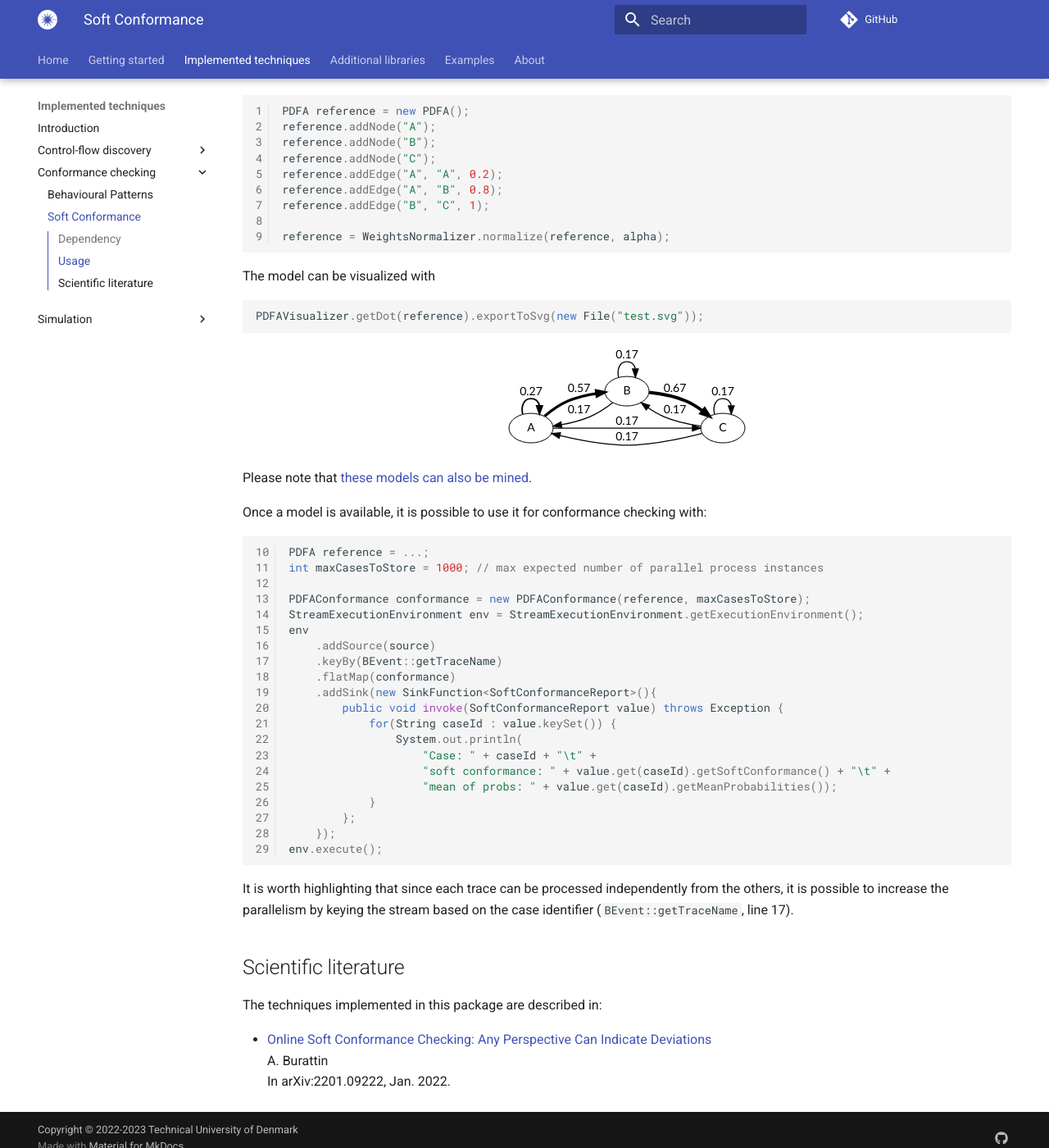
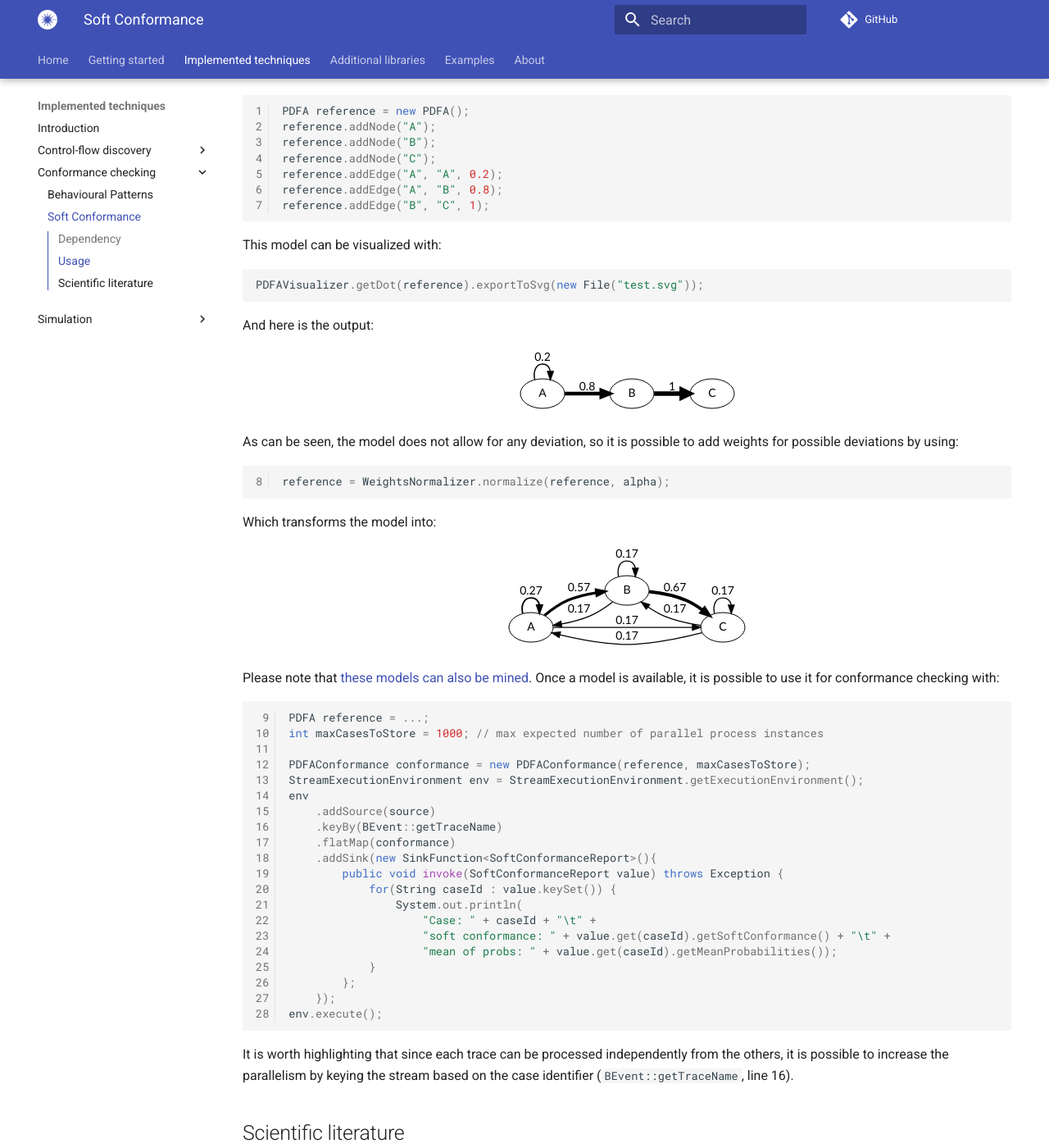
Before and after one commit to beamline/docs, an MkDocs documentation site: the page built from docs/implemented-techniques/conformance-soft.md, in a window 1280 px wide and 1400 px high, scrolled down 615 px. Shown: the whole window at 82% size. Built offline with MkDocs 1.6.1 and Material for MkDocs 9.7.7, drawn with Linux system fonts in a browser that asks for light colours; comment, search, counter and statistics services are not loaded.

Commit message:
Improved documentation on conformance

````diff
--- a/docs/implemented-techniques/conformance-soft.md
+++ b/docs/implemented-techniques/conformance-soft.md
@@ -15,6 +15,7 @@ See the [introduction page](index.md) for further instructions.
 
 ## Usage
 
+
 This conformance approach uses a descriptive model (i.e., a pattern of the observed behavior over a certain amount of time) which is not necessarily referring to the control-flow (e.g., it can be based on the social network of handover of work). To create such a model you need to specify the states and the probability of transitioning. Additionally, it is necessary to specify the likelihood of a random walk (i.e., the parameter &alpha;):
 
 ```java linenums="1"
@@ -25,16 +26,61 @@ reference.addNode("C");
 reference.addEdge("A", "A", 0.2);
 reference.addEdge("A", "B", 0.8);
 reference.addEdge("B", "C", 1);
-
-reference = WeightsNormalizer.normalize(reference, alpha);
 ```
-
-The model can be visualized with
+This model can be visualized with:
 ```java
 PDFAVisualizer.getDot(reference).exportToSvg(new File("test.svg"));
 ```
+And here is the output:
 <figure>
+<svg width="269px" height="77px"
+ viewBox="0.00 0.00 269.00 77.00" xmlns="http://www.w3.org/2000/svg" xmlns:xlink="http://www.w3.org/1999/xlink">
+<g id="graph0" class="graph" transform="scale(1.0 1.0) rotate(0.0) translate(4.0 73.0)">
+<title>G</title>
+<polygon fill="white" stroke="none" points="-4,4 -4,-73 265,-73 265,4 -4,4"/>
+<!-- e12bcafde&#45;7737&#45;4297&#45;8e45&#45;971bef8040b2 -->
+<g id="e12bcafde&#45;7737&#45;4297&#45;8e45&#45;971bef8040b2" class="node"><title>e12bcafde&#45;7737&#45;4297&#45;8e45&#45;971bef8040b2</title>
+<ellipse fill="none" stroke="black" cx="27" cy="-18" rx="27" ry="18"/>
+<text text-anchor="middle" x="27" y="-14.3" font-family="Calibri" font-size="14.00">A</text>
+</g>
+<!-- e12bcafde&#45;7737&#45;4297&#45;8e45&#45;971bef8040b2&#45;&gt;e12bcafde&#45;7737&#45;4297&#45;8e45&#45;971bef8040b2 -->
+<g id="e718c3661&#45;f48b&#45;4ee5&#45;9b71&#45;9d8bb74357c7" class="edge"><title>e12bcafde&#45;7737&#45;4297&#45;8e45&#45;971bef8040b2&#45;&gt;e12bcafde&#45;7737&#45;4297&#45;8e45&#45;971bef8040b2</title>
+<path fill="none" stroke="black" stroke-width="1.5" d="M17.4312,-35.0373C15.4784,-44.8579 18.668,-54 27,-54 32.2075,-54 35.4063,-50.4289 36.5963,-45.3529"/>
+<polygon fill="black" stroke="black" stroke-width="1.5" points="40.0955,-45.0279 36.5688,-35.0373 33.0955,-45.0466 40.0955,-45.0279"/>
+<text text-anchor="middle" x="27" y="-57.8" font-family="Calibri" font-size="14.00">0.2</text>
+</g>
+<!-- e57c465e7&#45;ec29&#45;4da2&#45;9d3e&#45;e1362a897715 -->
+<g id="e57c465e7&#45;ec29&#45;4da2&#45;9d3e&#45;e1362a897715" class="node"><title>e57c465e7&#45;ec29&#45;4da2&#45;9d3e&#45;e1362a897715</title>
+<ellipse fill="none" stroke="black" cx="136" cy="-18" rx="27" ry="18"/>
+<text text-anchor="middle" x="136" y="-14.3" font-family="Calibri" font-size="14.00">B</text>
+</g>
+<!-- e12bcafde&#45;7737&#45;4297&#45;8e45&#45;971bef8040b2&#45;&gt;e57c465e7&#45;ec29&#45;4da2&#45;9d3e&#45;e1362a897715 -->
+<g id="e2ee0e5cb&#45;7597&#45;4231&#45;b0ff&#45;8ddb0518ac6f" class="edge"><title>e12bcafde&#45;7737&#45;4297&#45;8e45&#45;971bef8040b2&#45;&gt;e57c465e7&#45;ec29&#45;4da2&#45;9d3e&#45;e1362a897715</title>
+<path fill="none" stroke="black" stroke-width="4.5" d="M54.1751,-18C67.5177,-18 83.9597,-18 98.5231,-18"/>
+<polygon fill="black" stroke="black" stroke-width="4.5" points="98.7243,-21.9376 108.724,-18 98.7242,-14.0626 98.7243,-21.9376"/>
+<text text-anchor="middle" x="81.5" y="-21.8" font-family="Calibri" font-size="14.00">0.8</text>
+</g>
+<!-- e87bdcf03&#45;5fcf&#45;4aa6&#45;b098&#45;e2ab971bca74 -->
+<g id="e87bdcf03&#45;5fcf&#45;4aa6&#45;b098&#45;e2ab971bca74" class="node"><title>e87bdcf03&#45;5fcf&#45;4aa6&#45;b098&#45;e2ab971bca74</title>
+<ellipse fill="none" stroke="black" cx="234" cy="-18" rx="27" ry="18"/>
+<text text-anchor="middle" x="234" y="-14.3" font-family="Calibri" font-size="14.00">C</text>
+</g>
+<!-- e57c465e7&#45;ec29&#45;4da2&#45;9d3e&#45;e1362a897715&#45;&gt;e87bdcf03&#45;5fcf&#45;4aa6&#45;b098&#45;e2ab971bca74 -->
+<g id="e8433120a&#45;6458&#45;4ff1&#45;9754&#45;465b02a36614" class="edge"><title>e57c465e7&#45;ec29&#45;4da2&#45;9d3e&#45;e1362a897715&#45;&gt;e87bdcf03&#45;5fcf&#45;4aa6&#45;b098&#45;e2ab971bca74</title>
+<path fill="none" stroke="black" stroke-width="5.5" d="M163.232,-18C173.498,-18 185.448,-18 196.527,-18"/>
+<polygon fill="black" stroke="black" stroke-width="5.5" points="196.799,-22.8126 206.799,-18 196.799,-13.1876 196.799,-22.8126"/>
+<text text-anchor="middle" x="185" y="-21.8" font-family="Calibri" font-size="14.00">1</text>
+</g>
+</g>
+</svg>
+</figure>
 
+As can be seen, the model does not allow for any deviation, so it is possible to add weights for possible deviations by using:
+```java linenums="8"
+reference = WeightsNormalizer.normalize(reference, alpha);
+```
+Which transforms the model into:
+<figure>
 <svg width="296px" height="125px"
  viewBox="0.00 0.00 296.00 124.89" xmlns="http://www.w3.org/2000/svg" xmlns:xlink="http://www.w3.org/1999/xlink">
 <g id="graph0" class="graph" transform="scale(1.0 1.0) rotate(0.0) translate(4.0 120.889)">
@@ -111,15 +157,12 @@ PDFAVisualizer.getDot(reference).exportToSvg(new File("test.svg"));
 </g>
 </g>
 </svg>
-
 </figure>
 
 Please note that [these models can also be mined](discovery-soft.md).
-
 Once a model is available, it is possible to use it for conformance checking with:
 
-```java linenums="10"
-
+```java linenums="9"
 PDFA reference = ...;
 int maxCasesToStore = 1000; // max expected number of parallel process instances
 
@@ -143,7 +186,7 @@ env.execute();
 
 ```
 
-It is worth highlighting that since each trace can be processed independently from the others, it is possible to increase the parallelism by keying the stream based on the case identifier (`BEvent::getTraceName`, line 17).
+It is worth highlighting that since each trace can be processed independently from the others, it is possible to increase the parallelism by keying the stream based on the case identifier (`BEvent::getTraceName`, line 16).
 
 ## Scientific literature
 
````
